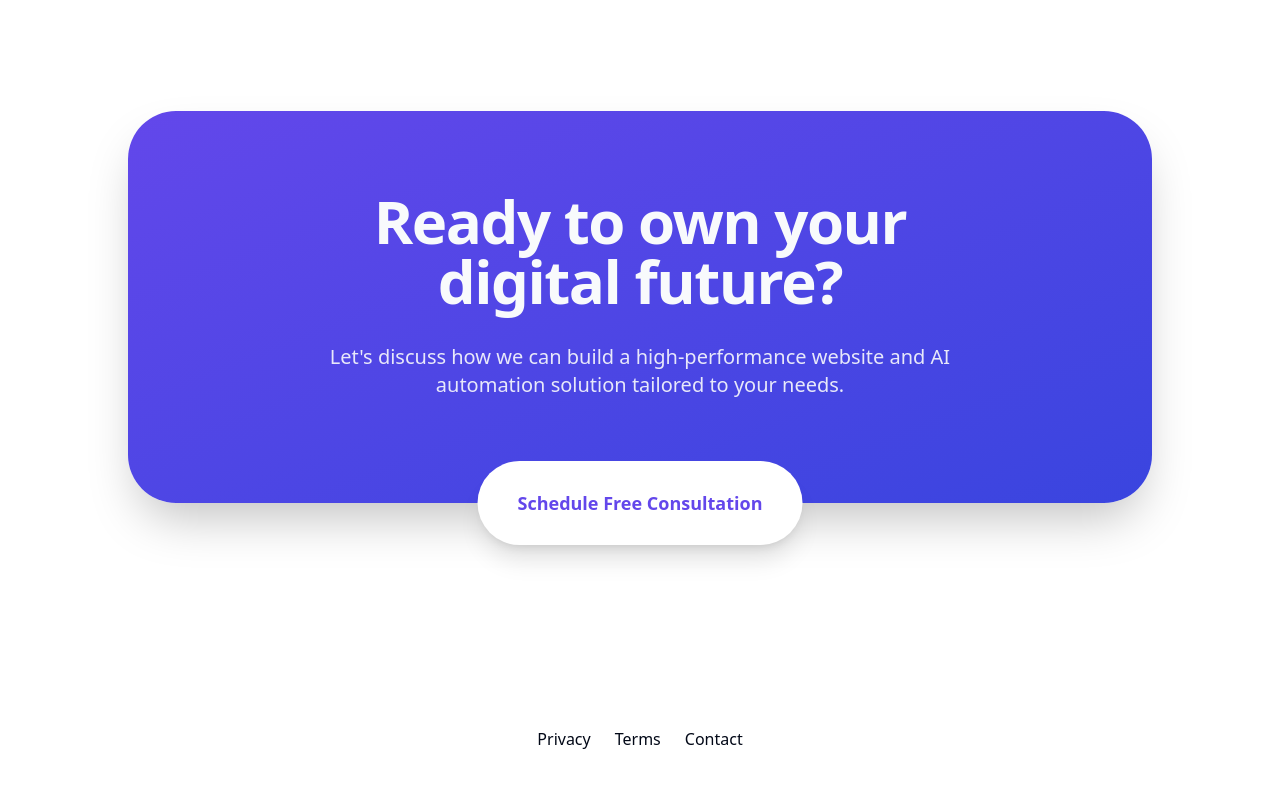
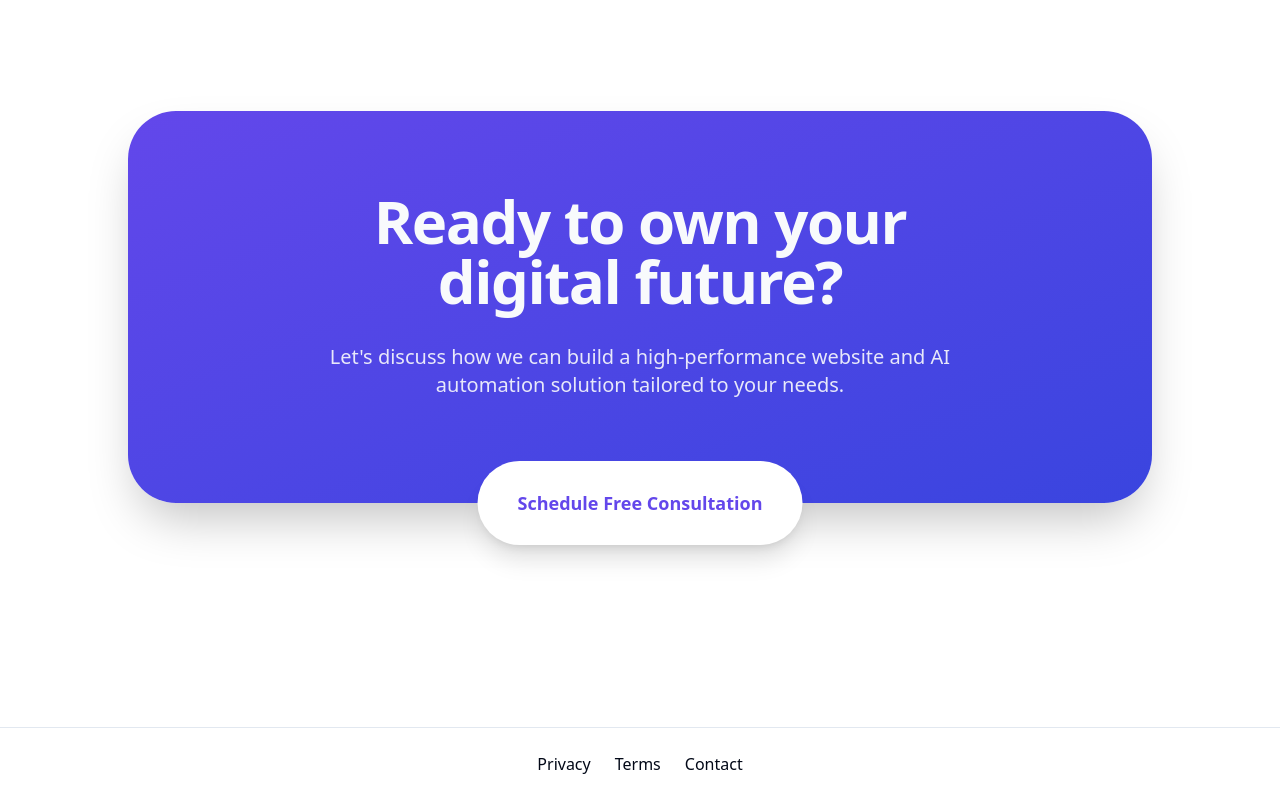
Before and after one commit to commandpaletteth/command-palette-web, a Next.js app: page / in a window 1280 px wide. Shown: the part 1515-2315 px from the top of the page. Before the commit the page ends 2266 px from the top, so only its background shows below. Built offline with nearby package versions, Linux system fonts and the light colour scheme.

Commit message:
Update Home page design complete

```diff
--- a/app/page.tsx
+++ b/app/page.tsx
@@ -116,8 +116,8 @@
         </div>
       </section>
 
-      {/* Footer */}
-      <footer className="row-start-3 flex gap-6 flex-wrap items-center justify-center">
+      {/* Footer: เติม py-6 ให้มันมีพื้นที่หายใจหน่อยครับ */}
+      <footer className="flex gap-6 flex-wrap items-center justify-center py-6 w-full shrink-0 items-center px-4 md:px-6 border-t">
           <Link href="/privacy" className="hover:text-accent transition-colors">
             Privacy
           </Link>
```
